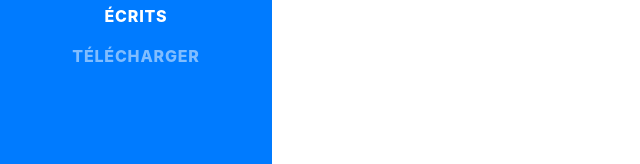
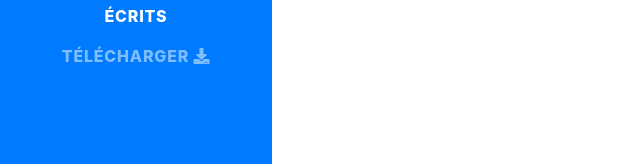
Before and after one commit to empty-spaces/empty-spaces.github.io, a website with bundled scripts: page index.html in a window 1280 px wide. Shown: the part 608-772 px from the top of the page, 0-640 px from the left. Built offline with nearby package versions, Linux system fonts and the light colour scheme; a web font is replaced by a local one.

Commit message:
Ajout icone

```diff
--- a/index.html
+++ b/index.html
@@ -60,7 +60,7 @@
           <a class="nav-link js-scroll-trigger" href="#writings">Écrits</a>
         </li>
         <li class="nav-item">
-        	<a class="nav-link" href="./download/cv_clement_lefevre.pdf">Télécharger</a>
+        	<a class="nav-link" href="./download/cv_clement_lefevre.pdf">Télécharger <i class="fas fa-download"></i></a>
         </li>
       </ul>
     </div>
```
